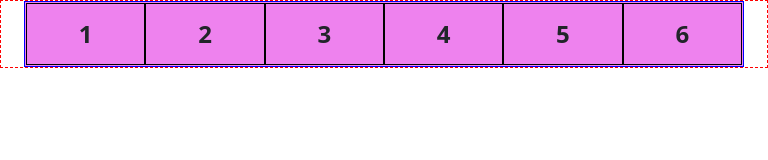
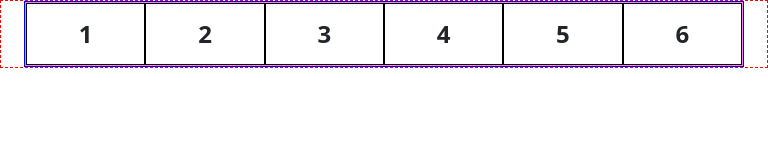
Before and after one commit to Tarasov-Front-Dev/coursera-test, a plain HTML site: page mod3_solution_new/index.html in a window 768 px wide. Drawn offline with nearby package versions, Linux system fonts and the light colour scheme.

Commit message:
Small upds

```diff
--- a/mod3_solution_new/css/style.css
+++ b/mod3_solution_new/css/style.css
@@ -15,11 +15,6 @@ div[class^=col]{
 	font-size: 1.5em;
 
 }
-@media (min-width: 768px) and (max-width: 991.98px){
-	div[class^=col]{
-		background-color: violet;
-	}
-}
 
 @include media-breakpoint-up(lg) {
  	#col {
```
